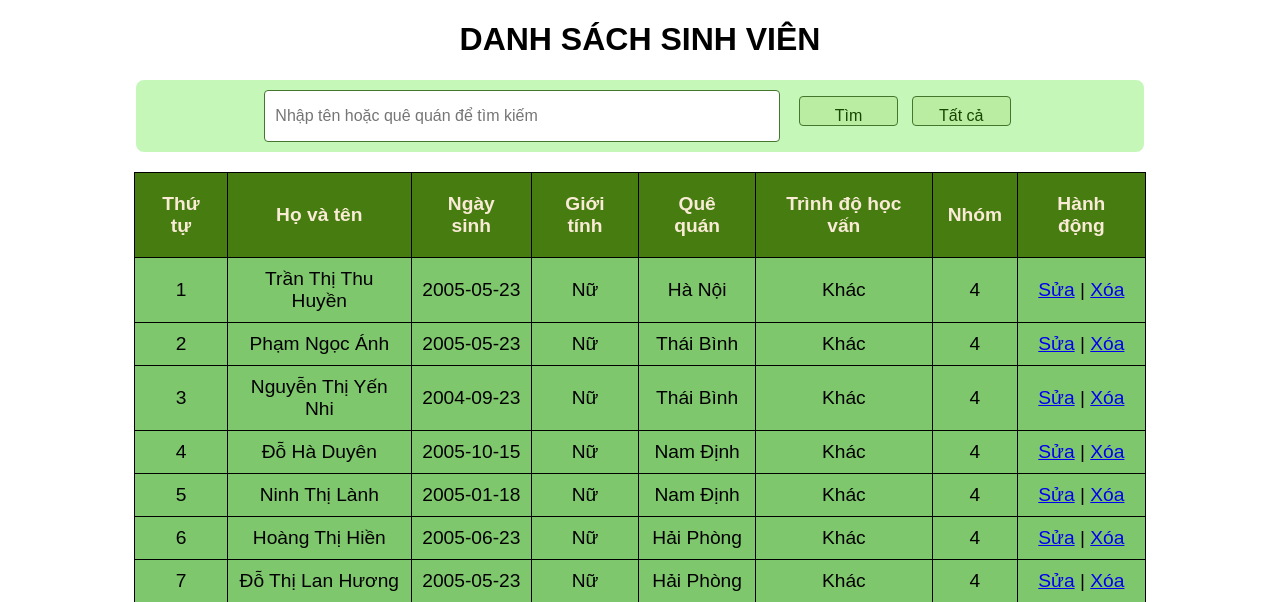
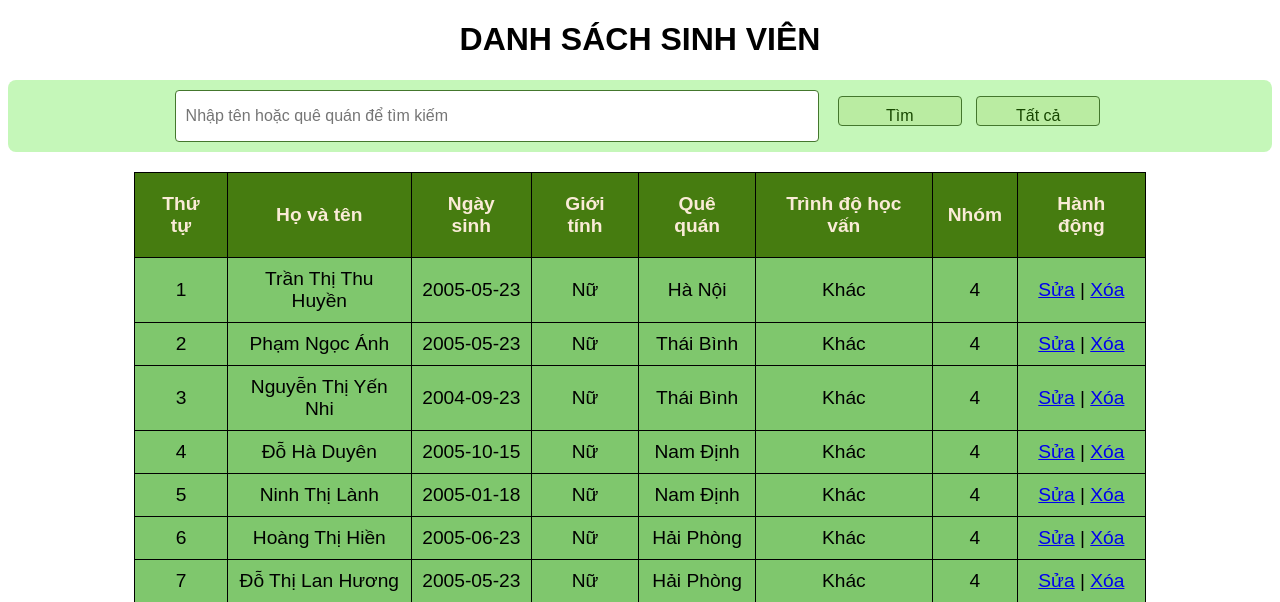
Before and after one commit to ngocanh235/baiTapGiuaKy, a PHP site: page / in a window 1280 px wide. Shown: the top 602 px of the page. Run offline with PHP 8.4, Linux system fonts and the light colour scheme; data comes from the database, SQL or seed files in the repository.

Commit message:
11-12-2024

```diff
--- a/index.css
+++ b/index.css
@@ -35,7 +35,7 @@ table.search {
     border-collapse: collapse;
 }
 table.search td {
-    width: 40%;
+    width: 30%;
     border: 1px ;
     background-color: rgb(197, 247, 185);
     text-align: center; /* Căn giữa nội dung */
```
